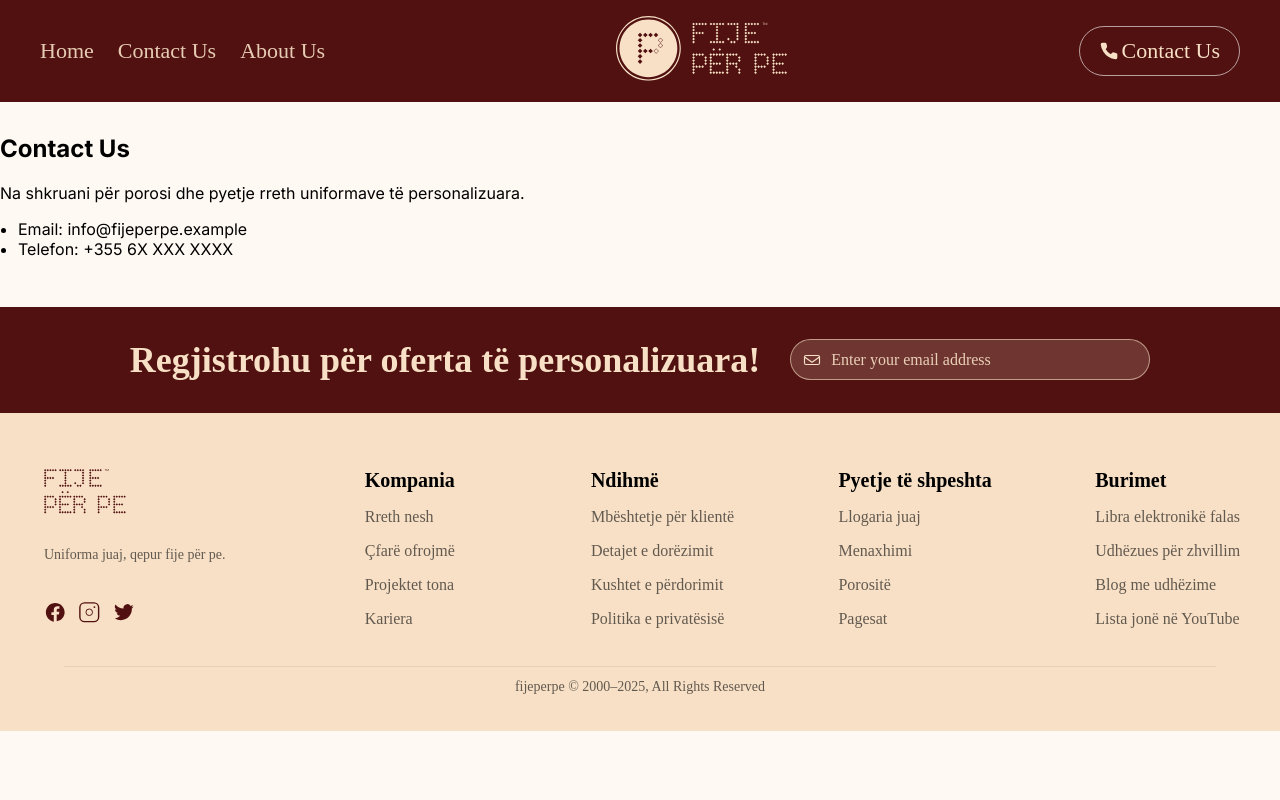
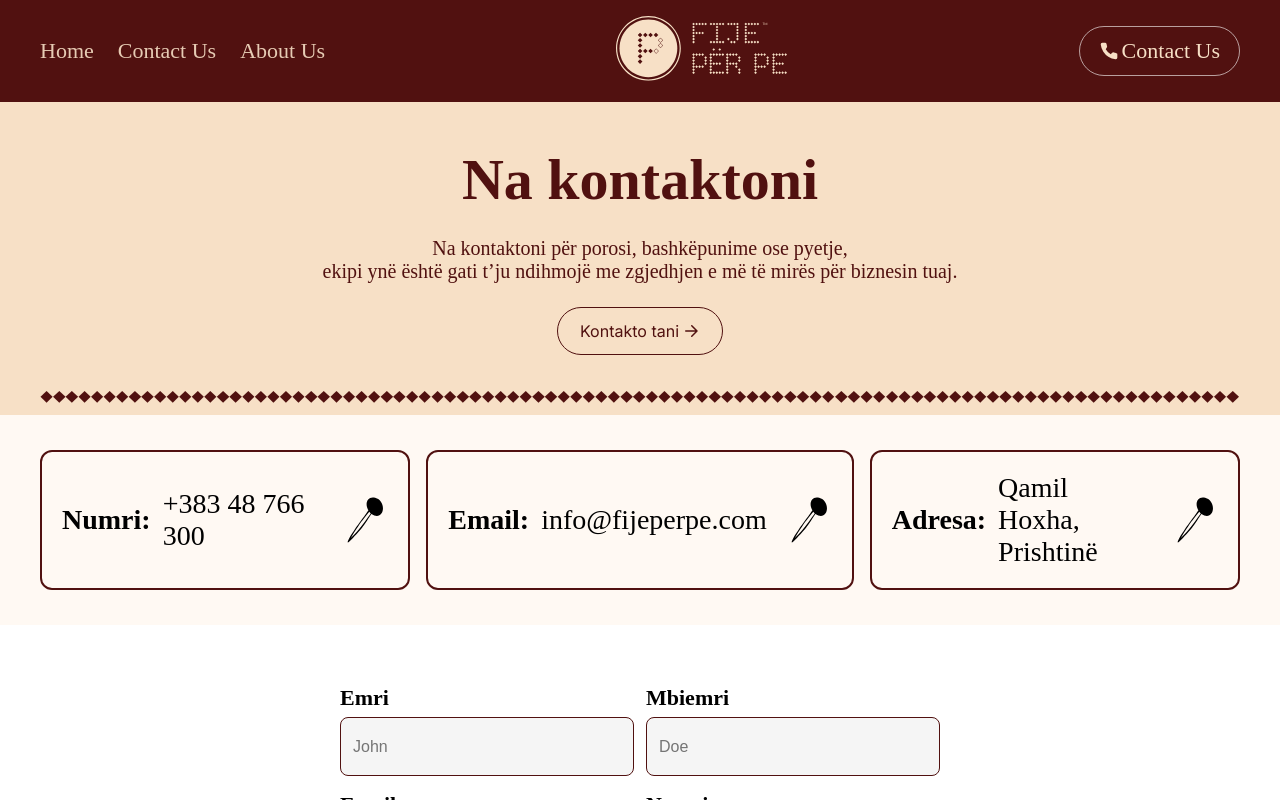
Before and after one commit to AndiHyseni/FijePerPe, a React (Create React App) app in the folder frontend/: page /contact in a window 1280 px wide. Built offline with nearby package versions, Linux system fonts and the light colour scheme.

Commit message:
contact us page - added new

```diff
--- /dev/null
+++ b/frontend/src/pages/Contact/Contact.css
@@ -0,0 +1,166 @@
+.contact__hero {
+  padding: 44px 0 12px;
+  background: var(--brand-beige);
+  text-align: center;
+}
+
+.contact__cards {
+  padding: 24px 0 8px;
+}
+.contact__cards-grid {
+  display: grid;
+  grid-template-columns: repeat(3, 1fr);
+  gap: 16px;
+}
+
+.contact__cards {
+  padding: 35px 0 35px;
+  background: var(--background-color) !important;
+}
+
+.contact__contact-btn {
+  color: var(--brand-burgundy);
+  border: 1px solid var(--brand-burgundy);
+  background: transparent;
+  margin-bottom: 36px;
+  width: fit-content;
+}
+
+.contact__submit-btn {
+  color: var(--brand-burgundy);
+  border: 1px solid var(--brand-burgundy);
+  background: transparent;
+  margin-top: 26px;
+  width: fit-content;
+  font-size: 20px;
+  display: flex;
+  justify-self: center;
+}
+
+.contact__form {
+  padding: 50px 0 50px;
+  background: var(--text-light);
+}
+.form {
+  background: transparent;
+  padding: 10px 25%;
+}
+.form__row {
+  display: grid;
+  grid-template-columns: 1fr 1fr;
+  gap: 12px;
+}
+.form__field {
+  display: grid;
+  gap: 6px;
+  margin-bottom: 16px;
+}
+.form__field > span {
+  font-size: 22px;
+  font-style: var(--font-style);
+  font-family: var(--font-family);
+  color: var(--text-dark);
+  font-weight: 600;
+}
+.form__field input,
+.form__field textarea {
+  width: 100%;
+  border: 1px solid var(--brand-burgundy);
+  border-radius: 8px;
+  padding: 10px 12px;
+  background: #f5f5f5;
+  color: var(--text-dark);
+  font-size: 16px;
+}
+.form__field input::placeholder,
+.form__field textarea::placeholder {
+  font-size: 16px;
+}
+.form__field input::-webkit-input-placeholder,
+.form__field textarea::-webkit-input-placeholder {
+  font-size: 16px;
+}
+.form__field input::-moz-placeholder,
+.form__field textarea::-moz-placeholder {
+  font-size: 16px;
+}
+.form__field input:-ms-input-placeholder,
+.form__field textarea:-ms-input-placeholder {
+  font-size: 16px;
+}
+.form__field input {
+  height: 59px;
+}
+.form__field textarea {
+  min-height: 180px;
+}
+.form__checkbox {
+  display: flex;
+  align-items: center;
+  gap: 8px;
+  margin-top: 8px;
+  font-size: 16px;
+}
+.form__submit {
+  margin-top: 16px;
+  color: var(--brand-burgundy);
+  border: 1px solid var(--brand-burgundy);
+  background: transparent;
+}
+
+.contact__visit {
+  padding: 8px 0 20px;
+}
+.contact__visit-grid {
+  display: grid;
+  grid-template-columns: 0.9fr 1.1fr;
+  gap: 16px;
+}
+.contact__visit-card {
+  background: var(--brand-burgundy);
+  color: var(--brand-beige);
+  border-radius: 12px;
+  padding: 80px;
+  display: grid;
+  align-content: start;
+  gap: 12px;
+}
+.contact__visit-title {
+  margin: 0;
+  font-style: var(--font-style);
+  font-family: var(--font-family);
+  font-size: 48px;
+  font-weight: 600;
+  color: var(--text-light);
+}
+.contact__visit-card p {
+  font-size: 20px;
+  font-style: var(--font-style);
+  font-family: var(--font-family);
+  color: var(--text-light);
+  margin-top: 0px;
+  margin-bottom: 38px;
+}
+.contact__visit-btn {
+  background: transparent;
+  width: fit-content;
+  font-size: 20px;
+}
+.contact__map {
+  min-height: 400px;
+  border-radius: 12px;
+  overflow: hidden;
+  background: #e0d8d0;
+}
+
+@media (max-width: 900px) {
+  .contact__cards-grid {
+    grid-template-columns: 1fr;
+  }
+  .form__row {
+    grid-template-columns: 1fr;
+  }
+  .contact__visit-grid {
+    grid-template-columns: 1fr;
+  }
+}
--- a/frontend/src/pages/Contact/Contact.tsx
+++ b/frontend/src/pages/Contact/Contact.tsx
@@ -1,19 +1,162 @@
 import React from "react";
+import "./Contact.css";
+import Button from "../../components/shared/Button";
+import SectionHeader from "../../components/shared/SectionHeader";
+import ContactCard from "../../components/shared/ContactCard";
+import FAQ from "../../components/FAQ/FAQ";
 
 const Contact: React.FC = () => {
+  const onSubmit: React.FormEventHandler<HTMLFormElement> = (e) => {
+    e.preventDefault();
+    alert("Mesazhi u dërgua! (demo)");
+  };
+
   return (
-    <section aria-labelledby="contact-heading" style={{ padding: "32px 0" }}>
-      <h1 id="contact-heading" style={{ marginTop: 0 }}>
-        Contact Us
-      </h1>
-      <p>
-        Na shkruani për porosi dhe pyetje rreth uniformave të personalizuara.
-      </p>
-      <ul style={{ paddingLeft: 18 }}>
-        <li>Email: info@fijeperpe.example</li>
-        <li>Telefon: +355 6X XXX XXXX</li>
-      </ul>
-    </section>
+    <main className="contact-page">
+      <section className="contact__hero">
+        <div className="container">
+          <SectionHeader
+            title="Na kontaktoni"
+            subtitle={
+              "Na kontaktoni për porosi, bashkëpunime ose pyetje,\n ekipi ynë është gati t’ju ndihmojë me zgjedhjen e më të mirës për biznesin tuaj."
+            }
+            align="center"
+            titleClassName="about__title"
+            subtitleClassName="about__subtitle"
+          >
+            <Button
+              as="a"
+              href="#form"
+              variant="light"
+              className="contact__contact-btn"
+            >
+              Kontakto tani
+              <svg width="18" height="18" viewBox="0 0 24 24" fill="none">
+                <path
+                  d="M5 12h14M13 5l7 7-7 7"
+                  stroke="currentColor"
+                  strokeWidth="2"
+                  strokeLinecap="round"
+                  strokeLinejoin="round"
+                />
+              </svg>
+            </Button>
+          </SectionHeader>
+        </div>
+      </section>
+
+      <section className="contact__cards">
+        <div className="container contact__cards-grid">
+          <ContactCard label="Numri" value="+383 48 766 300" />
+          <ContactCard label="Email" value="info@fijeperpe.com" />
+          <ContactCard label="Adresa" value="Qamil Hoxha, Prishtinë" />
+        </div>
+      </section>
+
+      <section id="form" className="contact__form">
+        <div className="container">
+          <form className="form" onSubmit={onSubmit}>
+            <div className="form__row">
+              <label className="form__field">
+                <span>Emri</span>
+                <input
+                  type="text"
+                  name="firstName"
+                  placeholder="John"
+                  required
+                />
+              </label>
+              <label className="form__field">
+                <span>Mbiemri</span>
+                <input type="text" name="lastName" placeholder="Doe" required />
+              </label>
+            </div>
+            <div className="form__row">
+              <label className="form__field">
+                <span>Email</span>
+                <input
+                  type="email"
+                  name="email"
+                  placeholder="johndoe@email.com"
+                  required
+                />
+              </label>
+              <label className="form__field">
+                <span>Numri</span>
+                <input type="tel" name="phone" placeholder="+383 00 000 000" />
+              </label>
+            </div>
+            <label className="form__field">
+              <span>Subject</span>
+              <textarea
+                name="subject"
+                rows={6}
+                placeholder="Leave us a message..."
+              />
+            </label>
+            <label className="form__checkbox">
+              <input
+                type="checkbox"
+                style={{ width: "16px", height: "16px", margin: "0px" }}
+              />{" "}
+              <span>You agree to our friendly privacy policy.</span>
+            </label>
+            <Button variant="outline" size="lg" className="contact__submit-btn">
+              Dërgo mesazhin
+              <svg width="18" height="18" viewBox="0 0 24 24" fill="none">
+                <path
+                  d="M5 12h14M13 5l7 7-7 7"
+                  stroke="currentColor"
+                  strokeWidth="2"
+                  strokeLinecap="round"
+                  strokeLinejoin="round"
+                />
+              </svg>
+            </Button>
+          </form>
+        </div>
+      </section>
+
+      <section className="contact__visit">
+        <div className="container contact__visit-grid">
+          <div className="contact__visit-card">
+            <h3 className="contact__visit-title">Na vizitoni në Prishtinë</h3>
+            <p>
+              Jemi të vendosur në zemër të qytetit, gati për t’ju ndihmuar{" "}
+              <br />
+              me çdo porosi apo personalizim. Ejani të shihni nga afër <br />
+              procesin e qepjes dhe cilësinë e produkteve tona.
+            </p>
+            <Button variant="outline" size="md" className="contact__visit-btn">
+              Kontakto tani
+              <svg width="18" height="18" viewBox="0 0 24 24" fill="none">
+                <path
+                  d="M5 12h14M13 5l7 7-7 7"
+                  stroke="currentColor"
+                  strokeWidth="2"
+                  strokeLinecap="round"
+                  strokeLinejoin="round"
+                />
+              </svg>
+            </Button>
+          </div>
+          <div className="contact__map" aria-label="Harta e zyrës">
+            <iframe
+              title="Harta e Prishtinës"
+              width="100%"
+              height="100%"
+              style={{ border: 0 }}
+              loading="lazy"
+              allowFullScreen
+              referrerPolicy="no-referrer-when-downgrade"
+              src="https://www.google.com/maps/embed?pb=!1m18!1m12!1m3!1d2655.1017710806404!2d21.160867212476344!3d42.661716400275736!2m3!1f0!2f0!3f0!3m2!1i1024!2i768!4f13.1!3m3!1m2!1s0x13549f0c3b1dd3ab%3A0x2d4a63b652188da0!2sFije%20per%20Pe!5e1!3m2!1sen!2s!4v1763505411689!5m2!1sen!2s"
+            />
+          </div>
+        </div>
+      </section>
+
+      <FAQ />
+    </main>
   );
 };
 
```
